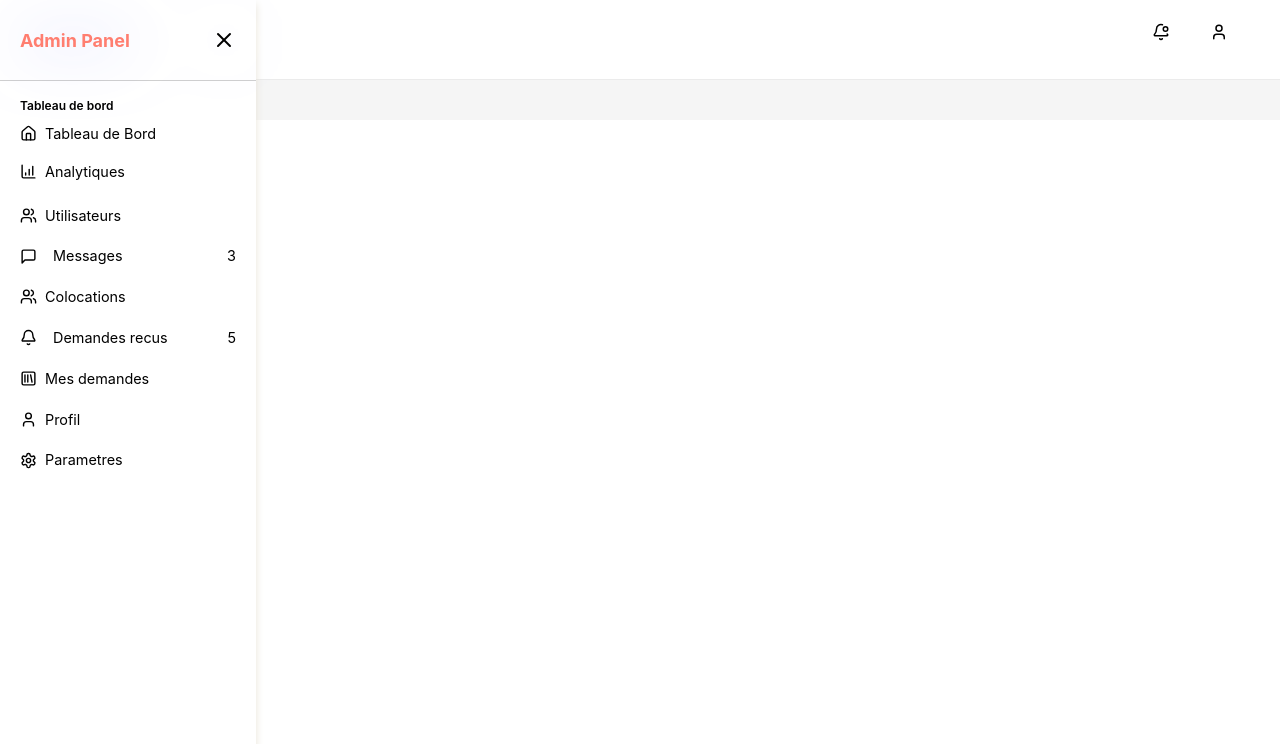
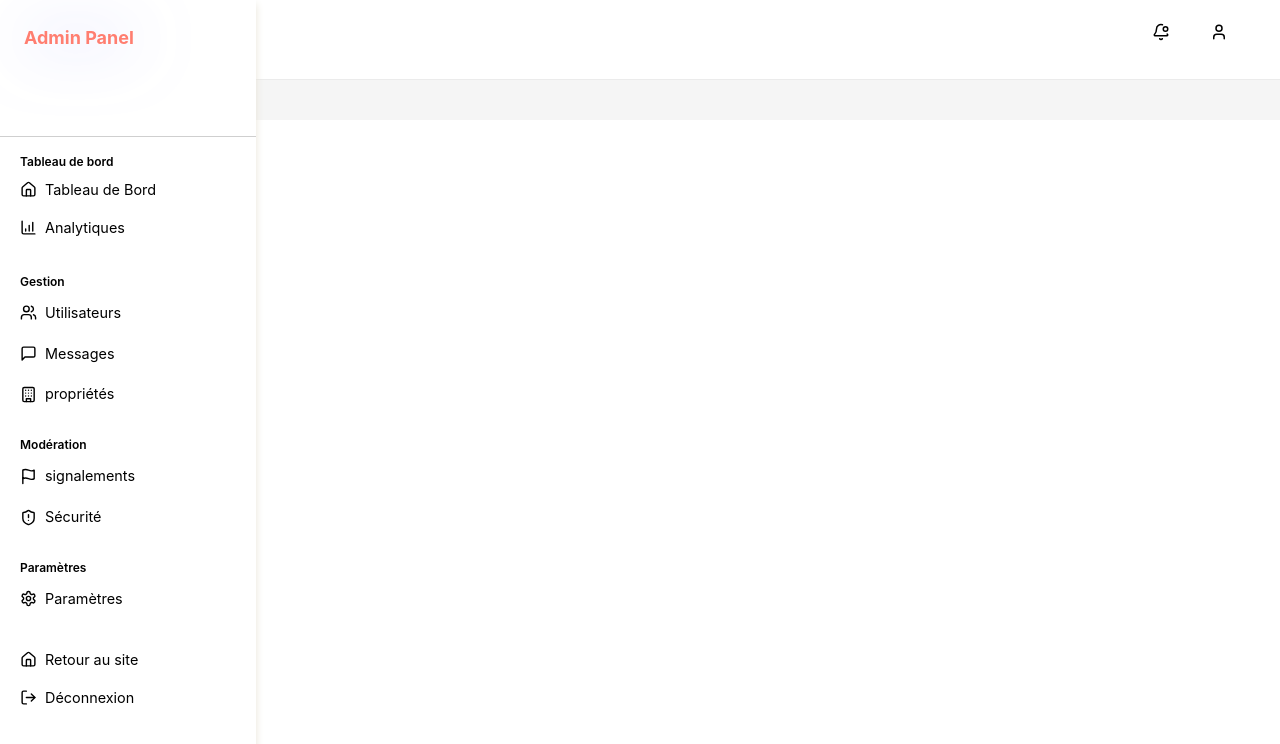
Before and after one commit to Maymasi/coloc-location-app, a React (Vite) app: page /admin in a window 1280 px wide. Shown: the top 744 px of the page. Built offline with nearby package versions, Linux system fonts and the light colour scheme.

Commit message:
start admin part

```diff
--- a/src/App.jsx
+++ b/src/App.jsx
@@ -1,10 +1,12 @@
 import './App.css';
 import {  Routes, Route } from 'react-router-dom';
+// student part components
 import StudentLayout from './pages/StudentLayout';
 import StudentDashboard from './components/student/StudentDashboard';
 import Favorites from './components/student/Favorites';
 import ChatUi from './components/common/ChatUi';
 import RoommateComp from './components/student/RoommateComp';
+// Home Components
 import AnnoncesPage from './pages/AnnoncesPage';
 import HomePage from './pages/HomePage';
 import DetailsPage from './pages/DetailsPage';
@@ -12,7 +14,14 @@ import AboutUs from './components/about/AboutUs'
 import PolitiquePage from './components/Politique/PolitiquePage';
 import FAQ from './components/faq/FAQ'
 import PrincipalePageLayout from './pages/PrincipalePageLayout';
+// Admin part components
 import AdminLayout from './pages/AdminLayout';
+import AdminDashboard from './components/admin/AdminDashboard';
+import Analytiques from './components/admin/Analytiques';
+import Proprietés from './components/admin/Proprietés';
+import Sécurité from './components/admin/Sécurité';
+import Signalements from './components/admin/Signalements';
+import Utilisateurs from './components/admin/Utilisateurs';
 function App() {
   return (
     <>
@@ -35,10 +44,13 @@ function App() {
         </Route>
         <Route path="/admin" element={<AdminLayout />}>
           <Route path="messages" element={<ChatUi/>} />
-          <Route path="profil" element={<h1>orifil</h1>} />
-          <Route path="dashboard" element={<StudentDashboard/>} />
-          <Route path="favoris" element={<Favorites/>} />
-          <Route path="colocations" element={<RoommateComp/>}/>
+          <Route path="analytiques" element={<Analytiques/>} />
+          <Route path="dashboard" element={<AdminDashboard/>} />
+          <Route path="utilisateurs" element={<Utilisateurs/>} />
+          <Route path="proprietés" element={<Proprietés/>}/>
+          <Route path="signalements" element={<Signalements/>}/>
+          <Route path="sécurité" element={<Sécurité/>}/>
+          <Route path="parametres" element={<RoommateComp/>}/>
         </Route>
         <Route path="*" element={<h1>Page not found</h1>} />
 
--- a/src/assets/styles/adminStyle.css
+++ b/src/assets/styles/adminStyle.css
@@ -1,3 +1,13 @@
+.left-nav-admin {
+    display: flex;
+    flex-direction: column;
+    width: 256px;
+    background-color: hsl(var(--background));
+    box-sizing: border-box;
+    box-shadow: 0px 4px 8px 0px var(--color-border);
+    height: 100vh;
+    overflow-y: auto;
+}
 .title-left-nav-admin{
     font-size:  12px;
     font-weight: 600;
@@ -13,4 +23,5 @@
     border-radius: 20px;
     padding: 8px 0px;
     font-weight: 400;
+    cursor: pointer;
 }
--- /dev/null
+++ b/src/components/admin/AdminDashboard.jsx
@@ -0,0 +1,11 @@
+import React from 'react'
+
+const AdminDashboard = () => {
+    return (
+        <div>
+
+        </div>
+    )
+}
+
+export default AdminDashboard
--- /dev/null
+++ b/src/components/admin/Analytiques.jsx
@@ -0,0 +1,11 @@
+import React from 'react'
+
+const Analytiques = () => {
+    return (
+        <div>
+
+        </div>
+    )
+}
+
+export default Analytiques
--- a/src/components/admin/LeftNavAdmin.jsx
+++ b/src/components/admin/LeftNavAdmin.jsx
@@ -1,6 +1,5 @@
-import { X,House,Heart,MessageSquare,Users,SquareLibrary,Bell,Settings,User,ChartColumnIncreasing  } from 'lucide-react';
+import { Home,MessageSquare,Users,House ,ShieldAlert ,Settings,LogOut ,ChartColumnIncreasing,Building,Flag    } from 'lucide-react';
 import * as React from 'react';
-import Avatar from '@mui/material/Avatar';
 import Divider from '@mui/material/Divider';
 import { useNavigate } from 'react-router-dom';
 import '../../assets/styles/LeftNav.css';
@@ -15,14 +14,9 @@ export default  function LeftNav(){
     };
 
     return(
-            <div className="left-nav">
+            <div className="left-nav-admin">
                 <div className="logo">
                     <div style={{fontSize:"18px",fontWeight:"700",color:"hsl(var(--primary))"}}>Admin Panel</div>
-                    <X />
-                    {/* onClick={()=>{
-                        document.querySelector('.left-bar').style.display = 'none';
-
-                    }} */}
                 </div>
                 <Divider style={{backgroundColor:'hsl(0 ,0%, 92%)'}}/>
 
@@ -38,19 +32,19 @@ export default  function LeftNav(){
                                     <span>Tableau de Bord</span>
                                 </div>
                                 <div
-                                    className={`link-left-nav-admin ${activeLink === 'annonces' ? 'active' : ''}`}
-                                    onClick={() => handleLinkClick('annonces')}
+                                    className={`link-left-nav-admin ${activeLink === 'Analytiques' ? 'active' : ''}`}
+                                    onClick={() => handleLinkClick('Analytiques')}
                                 >
                                     <ChartColumnIncreasing  size={17} />
                                     <span>Analytiques</span>
                                 </div>
                             </div>
                             <div>
-
                             </div>
+                                <div className='title-left-nav-admin' style={{marginTop:"20px"}}>Gestion</div>
                                 <div
-                                    className={`link-left-nav-admin ${activeLink === 'favoris' ? 'active' : ''}`}
-                                    onClick={() => handleLinkClick('favoris')}
+                                    className={`link-left-nav-admin ${activeLink === 'utilisateurs' ? 'active' : ''}`}
+                                    onClick={() => handleLinkClick('utilisateurs')}
                                 >
                                     <Users  size={17} />
                                     <span>Utilisateurs</span>
@@ -58,52 +52,55 @@ export default  function LeftNav(){
                                 <div
                                     className={`link-left-nav-admin ${activeLink === 'messages' ? 'active' : ''}`}
                                     onClick={() => handleLinkClick('messages')}
-                                    style={{justifyContent:'space-between'}}
                                 >
-                                    <div className="" style={{display:'flex',alignItems:'center',gap:'1rem'}}>
-                                        <MessageSquare size={17} />
-                                        <span>Messages</span>
-                                    </div>
-                                    <span className="notification">3</span>
+                                    <MessageSquare size={17} />
+                                    <span>Messages</span>
                                 </div>
                                 <div
-                                    className={`link-left-nav-admin ${activeLink === 'colocations' ? 'active' : ''}`}
-                                    onClick={() => handleLinkClick('colocations')}
+                                    className={`link-left-nav-admin ${activeLink === 'proprietés' ? 'active' : ''}`}
+                                    onClick={() => handleLinkClick('proprietés')}
                                 >
-                                    <Users size={17} />
-                                    <span>Colocations</span>
+                                    <Building  size={17} />
+                                    <span>propriétés</span>
+                                </div>
+                                <div className='title-left-nav-admin' style={{marginTop:"20px"}}>Modération</div>
+                                <div
+                                    className={`link-left-nav-admin ${activeLink === 'signalements' ? 'active' : ''}`}
+                                    onClick={() => handleLinkClick('signalements')}
+                                >
+                                    <Flag  size={17} />
+                                    <span>signalements</span>
                                 </div>
                                 <div
-                                    className={`link-left-nav-admin ${activeLink === 'demandesRecus' ? 'active' : ''}`}
-                                    onClick={() => handleLinkClick('demandesRecus')}
-                                    style={{justifyContent:'space-between'}}
+                                    className={`link-left-nav-admin ${activeLink === 'Sécurité' ? 'active' : ''}`}
+                                    onClick={() => handleLinkClick('Sécurité')}
                                 >
-                                    <div className="" style={{display:'flex',alignItems:'center',gap:'1rem'}}>
-                                        <Bell size={17} />
-                                        <span>Demandes recus</span>
-                                    </div>
-                                    <span className="notification">5</span>
+                                    <ShieldAlert  size={17} />
+                                    <span>Sécurité</span>
                                 </div>
-                                <div
-                                    className={`link-left-nav-admin ${activeLink === 'mesDemandes' ? 'active' : ''}`}
-                                    onClick={() => handleLinkClick('mesDemandes')}
-                                >
-                                    <SquareLibrary size={17} />
-                                    <span>Mes demandes</span>
-                                </div>
-                                <div
-                                    className={`link-left-nav-admin ${activeLink === 'profil' ? 'active' : ''}`}
-                                    onClick={() => handleLinkClick('profil')}
-                                >
-                                    <User size={17} />
-                                    <span>Profil</span>
-                                </div>
+                                <div className='title-left-nav-admin' style={{marginTop:"20px"}}>Paramètres</div>
                                 <div
                                     className={`link-left-nav-admin ${activeLink === 'parametres' ? 'active' : ''}`}
                                     onClick={() => handleLinkClick('parametres')}
                                 >
                                     <Settings size={17} />
-                                    <span>Parametres</span>
+                                    <span>Paramètres</span>
+                                </div>
+                                <div style={{marginTop:"20px"}}>
+                                    <div
+                                        className={`link-left-nav-admin ${activeLink === '' ? 'active' : ''}`}
+                                        onClick={() => handleLinkClick('')}
+                                    >
+                                        <Home size={17} />
+                                        <span>Retour au site</span>
+                                    </div>
+                                    <div
+                                        className={`link-left-nav-admin ${activeLink === 'Déconnexion' ? 'active' : ''}`}
+                                        onClick={() => handleLinkClick('Déconnexion')}
+                                    >
+                                        <LogOut  size={17} />
+                                        <span>Déconnexion</span>
+                                    </div>
                                 </div>
                         </div>
                     </div>
--- /dev/null
+++ b/src/components/admin/Proprietés.jsx
@@ -0,0 +1,11 @@
+import React from 'react'
+
+const Proprietés = () => {
+    return (
+        <div>
+
+        </div>
+    )
+}
+
+export default Proprietés
--- /dev/null
+++ b/src/components/admin/Signalements.jsx
@@ -0,0 +1,11 @@
+import React from 'react'
+
+const Signalements = () => {
+    return (
+        <div>
+
+        </div>
+    )
+}
+
+export default Signalements
--- /dev/null
+++ b/src/components/admin/Sécurité.jsx
@@ -0,0 +1,11 @@
+import React from 'react'
+
+const Sécurité = () => {
+    return (
+        <div>
+
+        </div>
+    )
+}
+
+export default Sécurité
--- /dev/null
+++ b/src/components/admin/Utilisateurs.jsx
@@ -0,0 +1,11 @@
+import React from 'react'
+
+const Utilisateurs = () => {
+    return (
+        <div>
+
+        </div>
+    )
+}
+
+export default Utilisateurs
```
Also changed, not shown: src/components/admin/not.js (deleted).
